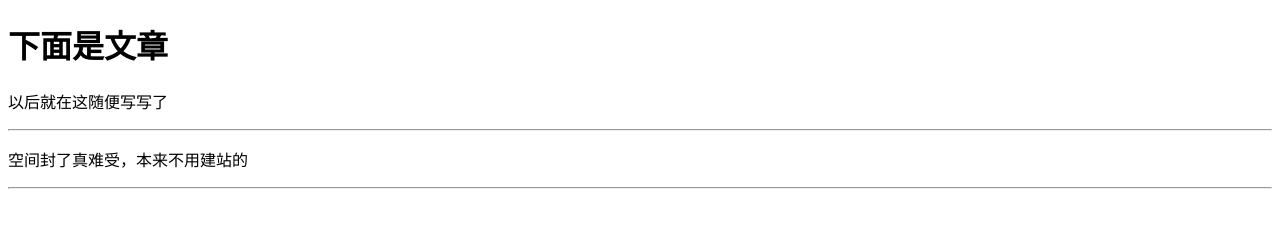
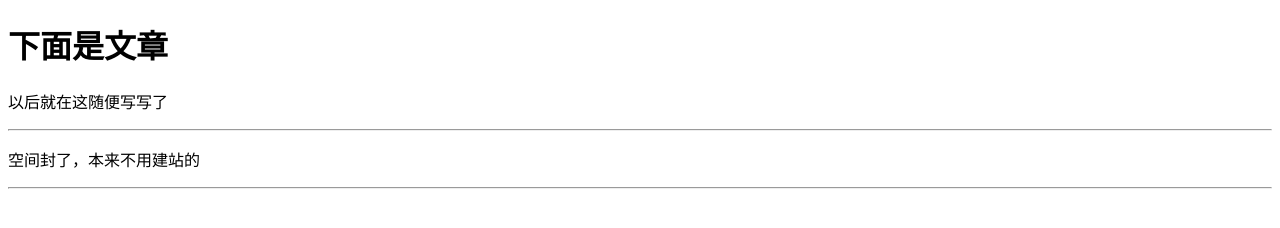
Before and after one commit to Bing36ke/bing36ke.github.io, a plain HTML site: page wz/index.html in a window 1280 px wide. Drawn offline with Linux system fonts and the light colour scheme.

Commit message:
Update index.html

```diff
--- a/wz/index.html
+++ b/wz/index.html
@@ -7,7 +7,7 @@
         <h1>下面是文章</h1>
         <p>以后就在这随便写写了</p>
         <hr>
-       <p>空间封了真难受，本来不用建站的</p>
+       <p>空间封了，本来不用建站的</p>
          <hr>
         </body>
   </html>
```
